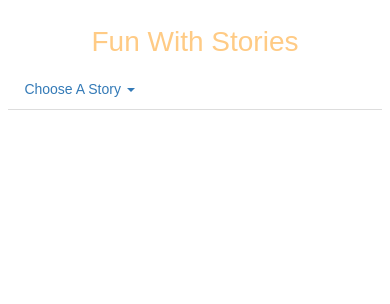
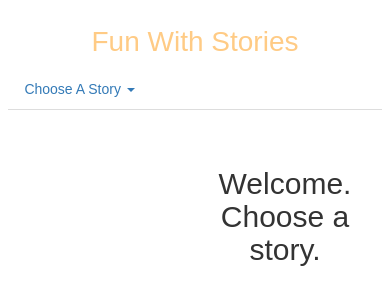
Before and after one commit to alonzoalden/funny_story, a plain HTML site: page index.html in a window 390 px wide. Drawn offline with nearby package versions, Linux system fonts and the light colour scheme; a web font is replaced by a local one.

Commit message:
updated index.html

```diff
--- a/index.html
+++ b/index.html
@@ -28,10 +28,11 @@
         </div>
         <div class="container">
           <div class="row">
-      <div class="col-sm-4 col-md-2 col-xs-4" id="generate-here">
+            <div class="col-sm-4 col-md-4 col-xs-6 col-lg-4" id="generate-here">
             </div>
               <div class="container">
-          <div class="col-md-8 col-sm-8" id="Story-Here">
+                <div class="col-md-8 col-sm-8 col-lg-8 col-xs-6" id="Story-Here">
+                  <center><h2>Welcome. Choose a story.</h2></center>
                 </div>
               </div>
             </div>
```
Lines whose indentation alone changed are shown as unchanged.
